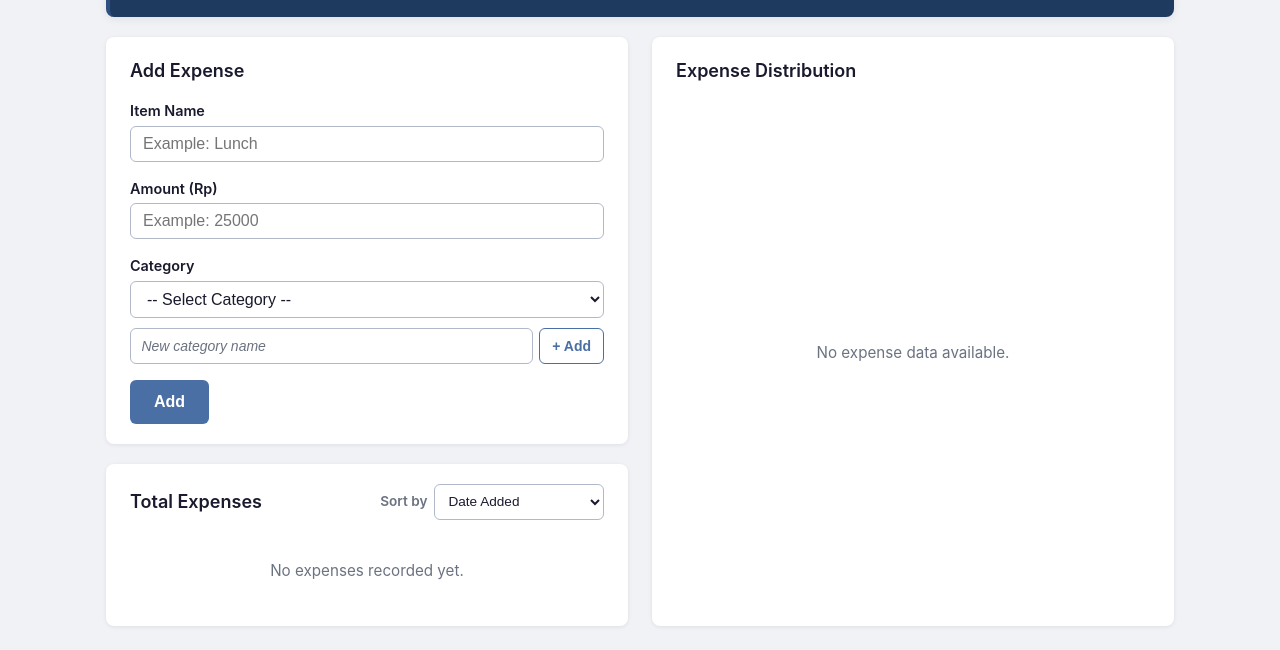
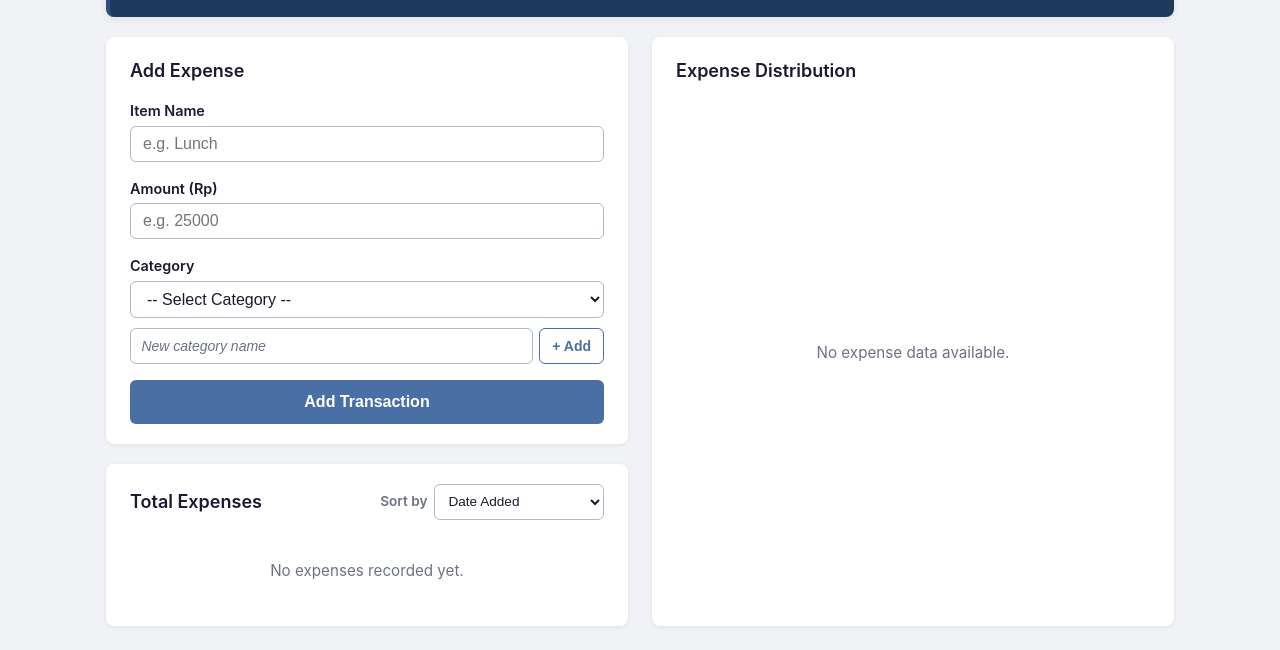
Before and after one commit to divyaaf/CodingCamp-25May26-divya, a plain HTML site: page index.html in a window 1280 px wide. Shown: the part 198-848 px from the top of the page. Drawn offline with nearby package versions, Linux system fonts and the light colour scheme.

Commit message:
Update Add Transaction button UI and input placeholders

```diff
--- a/css/style.css
+++ b/css/style.css
@@ -424,7 +424,8 @@ section[aria-labelledby="chart-heading"] {
 
 /* Submit button */
 #add-btn {
-  align-self: flex-start;
+  display: block;
+  width: 100%;
   padding: 0.6rem 1.5rem;
   font-size: 1rem;
   font-weight: 600;
@@ -434,8 +435,7 @@ section[aria-labelledby="chart-heading"] {
   border-radius: 6px;
   cursor: pointer;
   transition: background-color 0.15s ease, box-shadow 0.15s ease;
-  min-height: 44px; /* accessible tap target */
-  min-width: 44px;
+  min-height: 44px;
 }
 
 #add-btn:hover {
--- a/index.html
+++ b/index.html
@@ -49,7 +49,7 @@
               maxlength="100"
               required
               autocomplete="off"
-              placeholder="Example: Lunch"
+              placeholder="e.g. Lunch"
             />
             <span class="field-error" aria-live="polite"></span>
           </div>
@@ -64,7 +64,7 @@
               max="999999.99"
               step="0.01"
               required
-              placeholder="Example: 25000"
+              placeholder="e.g. 25000"
             />
             <span class="field-error" aria-live="polite"></span>
           </div>
@@ -89,7 +89,7 @@
             <span id="category-error" class="field-error" aria-live="polite"></span>
           </div>
 
-          <button type="submit" id="add-btn">Add</button>
+          <button type="submit" id="add-btn">Add Transaction</button>
         </form>
       </section>
 
```
